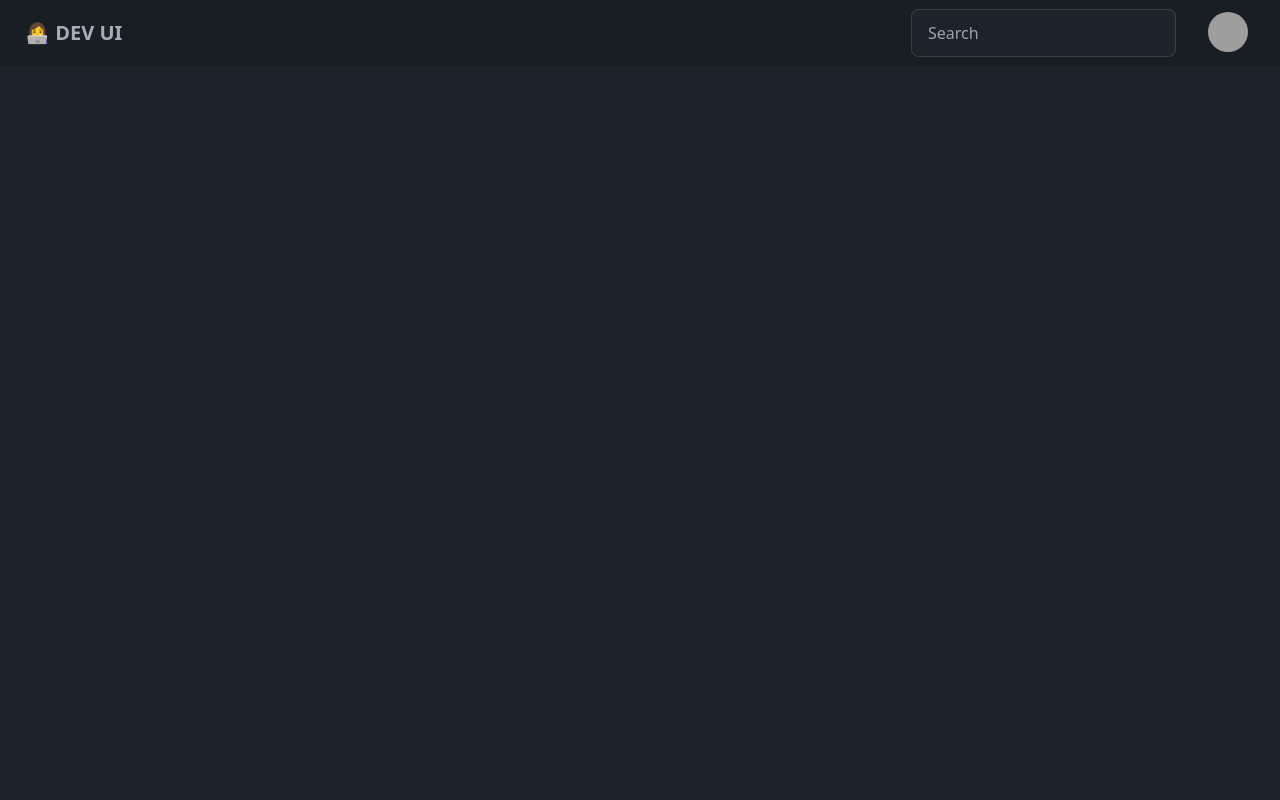
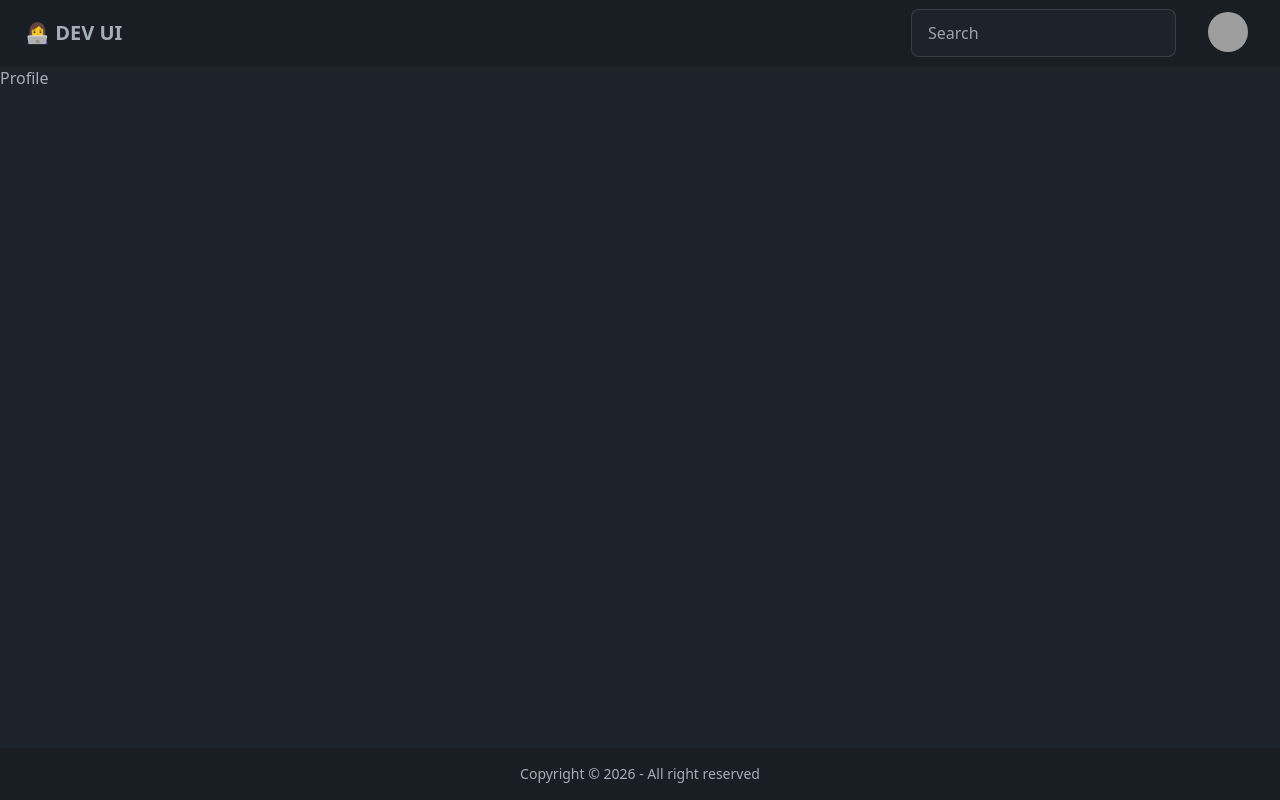
Before and after one commit to bhardwajpooja/devHookUp-web, a React (Vite) app: page /profile in a window 1280 px wide. Built offline with nearby package versions, Linux system fonts and the light colour scheme; grey boxes are pictures that could not be loaded.

Commit message:
routing added

```diff
--- a/package.json
+++ b/package.json
@@ -12,7 +12,8 @@
   "dependencies": {
     "nvm": "^0.0.4",
     "react": "^19.2.0",
-    "react-dom": "^19.2.0"
+    "react-dom": "^19.2.0",
+    "react-router-dom": "^7.13.1"
   },
   "devDependencies": {
     "@eslint/js": "^9.39.1",
--- a/src/App.jsx
+++ b/src/App.jsx
@@ -2,7 +2,10 @@
 import reactLogo from './assets/react.svg'
 import viteLogo from '/vite.svg'
 import './App.css'
-
+import { BrowserRouter, Routes , Route} from 'react-router-dom'
+import Login from './Login'
+import Body from './Body'
+import Profile from './Profile'
 
 
 function App() {
@@ -18,36 +21,15 @@
           <img src={reactLogo} className="logo react" alt="React logo" />
         </a>
       </div> */}
-      <div className="navbar bg-base-200 shadow-sm">
-  <div className="flex-1">
-    <a className="btn btn-ghost text-xl">👩‍💻 Dev UI</a>
-  </div>
-  <div className="flex gap-2">
-    <input type="text" placeholder="Search" className="input input-bordered w-24 md:w-auto" />
-    <div className="dropdown dropdown-end mx-5">
-      <div tabIndex={0} role="button" className="btn btn-ghost btn-circle avatar">
-        <div className="w-10 rounded-full">
-          <img
-            alt="Tailwind CSS Navbar component"
-            src="https://img.daisyui.com/images/stock/photo-1534528741775-53994a69daeb.webp" />
-        </div>
-      </div>
-      <ul
-        tabIndex="-1"
-        className="menu menu-sm dropdown-content bg-base-100 rounded-box z-1 mt-3 w-52 p-2 shadow">
-        <li>
-          <a className="justify-between">
-            Profile
-            <span className="badge">New</span>
-          </a>
-        </li>
-        <li><a>Settings</a></li>
-        <li><a>Logout</a></li>
-      </ul>
-    </div>
-  </div>
-</div>
-
+      <BrowserRouter basename="/">
+        <Routes>
+        <Route path= "/" element = {<Body/>}>
+          <Route path= "/login" element = {<Login/>}/>
+          <Route path= "/profile" element = {<Profile/>}/>
+        </Route>
+          {/* <Route path= "/profile" element = {<div>Profile page</div>}/> */}
+        </Routes>
+      </BrowserRouter>
 
     {/* <div className="p-6">
       <button className="btn btn-primary">Primary Button</button>
--- /dev/null
+++ b/src/Body.jsx
@@ -0,0 +1,15 @@
+import { Outlet } from "react-router-dom";
+import Navbar from "./NavBar";
+import Footer from "./Footer"
+
+const Body = () => {
+ return (
+    <div>
+        <Navbar/>
+        <Outlet/>
+        <Footer/>
+    </div>
+ )
+}
+
+export default Body
--- /dev/null
+++ b/src/Footer.jsx
@@ -0,0 +1,11 @@
+const Footer = () => {
+    return (
+        <footer className="footer sm:footer-horizontal footer-center bg-base-200 text-base-content p-4 fixed bottom-0">
+            <aside>
+                <p>Copyright © {new Date().getFullYear()} - All right reserved</p>
+            </aside>
+        </footer>
+    );
+}
+
+export default Footer;
--- /dev/null
+++ b/src/Login.jsx
@@ -0,0 +1,7 @@
+const Login = () => {
+ return (
+    <div>Login</div>
+ )
+}
+
+export default Login
--- /dev/null
+++ b/src/NavBar.jsx
@@ -0,0 +1,37 @@
+const Navbar = () => {
+    return (
+        <div>
+           <div className="navbar bg-base-200 shadow-sm">
+        <div className="flex-1">
+          <a className="btn btn-ghost text-xl">👩‍💻 Dev UI</a>
+        </div>
+        <div className="flex gap-2">
+          <input type="text" placeholder="Search" className="input input-bordered w-24 md:w-auto" />
+          <div className="dropdown dropdown-end mx-5">
+            <div tabIndex={0} role="button" className="btn btn-ghost btn-circle avatar">
+              <div className="w-10 rounded-full">
+                <img
+                  alt="Tailwind CSS Navbar component"
+                  src="https://img.daisyui.com/images/stock/photo-1534528741775-53994a69daeb.webp" />
+              </div>
+            </div>
+            <ul
+              tabIndex="-1"
+              className="menu menu-sm dropdown-content bg-base-100 rounded-box z-1 mt-3 w-52 p-2 shadow">
+              <li>
+                <a className="justify-between">
+                  Profile
+                  <span className="badge">New</span>
+                </a>
+              </li>
+              <li><a>Settings</a></li>
+              <li><a>Logout</a></li>
+            </ul>
+          </div>
+        </div>
+      </div>
+        </div>
+    )
+}
+
+export default Navbar
--- /dev/null
+++ b/src/Profile.jsx
@@ -0,0 +1,7 @@
+const Profile = () => {
+    return (
+       <div>Profile</div>
+    )
+   }
+
+   export default Profile
```
Also changed, not shown: 2 other files (tests, documents, lock files or other folders).
